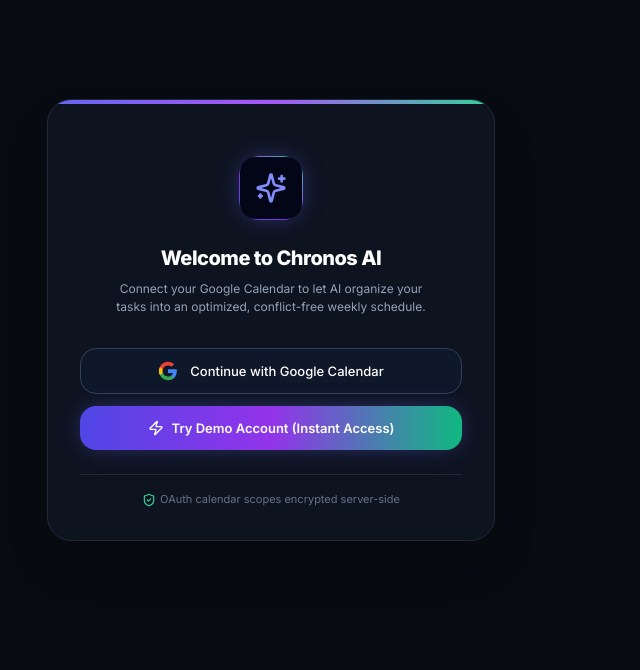
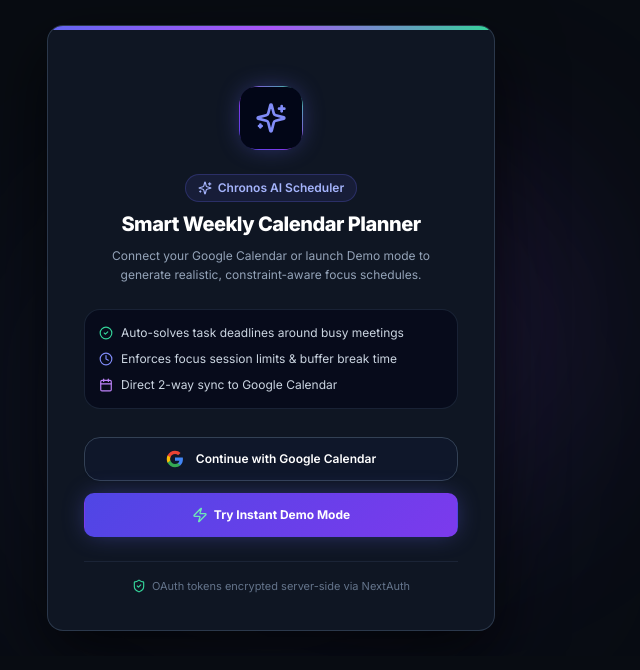
Before and after one commit to Giancyril/Tempo, a Next.js app: page /auth/signin in a window 1280 px wide. Shown: the top 670 px of the page, without its empty margins (369-1009 px from the left). Built offline with nearby package versions, Linux system fonts and the light colour scheme.

Commit message:
style(auth): polish sign-in page with ambient glows and feature callouts

```diff
--- a/app/auth/signin/page.tsx
+++ b/app/auth/signin/page.tsx
@@ -2,37 +2,61 @@
 
 import React from 'react';
 import { signIn } from 'next-auth/react';
-import { Sparkles, Calendar, ArrowRight, ShieldCheck, Zap } from 'lucide-react';
+import { Sparkles, Calendar, ShieldCheck, Zap, CheckCircle2, Clock } from 'lucide-react';
 
 export default function SignInPage() {
   return (
-    <div className="min-h-[80vh] flex items-center justify-center p-4">
-      <div className="w-full max-w-md glass-panel rounded-3xl p-8 border border-slate-800 shadow-2xl relative overflow-hidden text-center space-y-6">
-        {/* Glow Top Highlight */}
-        <div className="absolute top-0 left-0 right-0 h-1 bg-gradient-to-r from-brand-500 via-purple-500 to-emerald-400" />
+    <div className="min-h-[82vh] flex items-center justify-center p-4 relative overflow-hidden animate-fade-in">
+      {/* Background Ambient Lights */}
+      <div className="absolute top-1/4 left-1/2 -translate-x-1/2 w-[500px] h-[500px] bg-brand-500/10 rounded-full blur-[120px] pointer-events-none" />
+      <div className="absolute bottom-1/4 right-1/4 w-[350px] h-[350px] bg-purple-500/10 rounded-full blur-[100px] pointer-events-none" />
 
-        <div className="w-16 h-16 rounded-2xl bg-gradient-to-tr from-brand-600 via-purple-600 to-emerald-400 p-[1px] mx-auto shadow-glow-indigo">
+      <div className="w-full max-w-md card p-8 sm:p-9 shadow-modal relative overflow-hidden text-center space-y-6 z-10 border-slate-700/80">
+        {/* Glow Accent Bar */}
+        <div className="absolute top-0 left-0 right-0 h-1 bg-gradient-to-r from-indigo-500 via-purple-500 to-emerald-400" />
+
+        {/* Brand Logo Circle */}
+        <div className="w-16 h-16 rounded-2xl bg-gradient-to-tr from-indigo-600 via-purple-600 to-emerald-400 p-[1px] mx-auto shadow-glow-indigo">
           <div className="w-full h-full bg-slate-950 rounded-[15px] flex items-center justify-center">
-            <Sparkles className="w-8 h-8 text-brand-400" />
+            <Sparkles className="w-8 h-8 text-indigo-400" />
           </div>
         </div>
 
         <div>
+          <div className="inline-flex items-center gap-1.5 px-3 py-1 rounded-full bg-indigo-500/10 border border-indigo-500/25 text-indigo-300 text-xs font-semibold mb-2">
+            <Sparkles className="w-3.5 h-3.5" /> Chronos AI Scheduler
+          </div>
           <h2 className="text-2xl font-extrabold text-white tracking-tight">
-            Welcome to Chronos AI
+            Smart Weekly Calendar Planner
           </h2>
-          <p className="text-xs text-slate-400 mt-2 max-w-xs mx-auto">
-            Connect your Google Calendar to let AI organize your tasks into an optimized, conflict-free weekly schedule.
+          <p className="text-xs text-slate-400 mt-2 leading-relaxed max-w-xs mx-auto">
+            Connect your Google Calendar or launch Demo mode to generate realistic, constraint-aware focus schedules.
           </p>
         </div>
 
-        <div className="space-y-3 pt-2">
+        {/* Feature bullets */}
+        <div className="grid grid-cols-1 gap-2 text-left bg-slate-950/60 p-3.5 rounded-xl border border-slate-800/80 text-xs text-slate-300">
+          <div className="flex items-center gap-2">
+            <CheckCircle2 className="w-3.5 h-3.5 text-emerald-400 shrink-0" />
+            <span>Auto-solves task deadlines around busy meetings</span>
+          </div>
+          <div className="flex items-center gap-2">
+            <Clock className="w-3.5 h-3.5 text-indigo-400 shrink-0" />
+            <span>Enforces focus session limits & buffer break time</span>
+          </div>
+          <div className="flex items-center gap-2">
+            <Calendar className="w-3.5 h-3.5 text-purple-400 shrink-0" />
+            <span>Direct 2-way sync to Google Calendar</span>
+          </div>
+        </div>
+
+        <div className="space-y-3 pt-1">
           {/* Google OAuth Button */}
           <button
             onClick={() => signIn('google', { callbackUrl: '/' })}
-            className="w-full flex items-center justify-center gap-3 px-4 py-3 rounded-xl bg-slate-900 hover:bg-slate-800 border border-slate-700 text-white font-medium text-sm transition-all"
+            className="w-full flex items-center justify-center gap-3 px-4 py-3 rounded-xl bg-slate-900 hover:bg-slate-800 border border-slate-700 text-white font-semibold text-xs transition-all shadow-sm active:scale-[0.99]"
           >
-            <svg className="w-5 h-5" viewBox="0 0 24 24">
+            <svg className="w-4.5 h-4.5 shrink-0" viewBox="0 0 24 24">
               <path
                 fill="#4285F4"
                 d="M22.56 12.25c0-.78-.07-1.53-.2-2.25H12v4.26h5.92c-.26 1.37-1.04 2.53-2.21 3.31v2.77h3.57c2.08-1.92 3.28-4.74 3.28-8.09z"
@@ -56,16 +80,16 @@
           {/* Quick Demo Mode Button */}
           <button
             onClick={() => signIn('demo-credentials', { callbackUrl: '/' })}
-            className="w-full flex items-center justify-center gap-2 px-4 py-3 rounded-xl bg-gradient-to-r from-brand-600 via-purple-600 to-emerald-500 hover:from-brand-500 hover:to-emerald-400 text-white font-semibold text-sm shadow-glow-indigo transition-all transform hover:scale-[1.02]"
+            className="btn btn-primary w-full py-3 text-xs font-bold shadow-glow-indigo"
           >
-            <Zap className="w-4 h-4" />
-            <span>Try Demo Account (Instant Access)</span>
+            <Zap className="w-4 h-4 text-emerald-300" />
+            <span>Try Instant Demo Mode</span>
           </button>
         </div>
 
-        <div className="pt-4 border-t border-slate-800 text-[11px] text-slate-500 flex items-center justify-center gap-1">
-          <ShieldCheck className="w-3.5 h-3.5 text-emerald-400" />
-          <span>OAuth calendar scopes encrypted server-side</span>
+        <div className="pt-4 border-t border-slate-800/80 text-[11px] text-slate-500 flex items-center justify-center gap-1.5">
+          <ShieldCheck className="w-3.5 h-3.5 text-emerald-400 shrink-0" />
+          <span>OAuth tokens encrypted server-side via NextAuth</span>
         </div>
       </div>
     </div>
```
